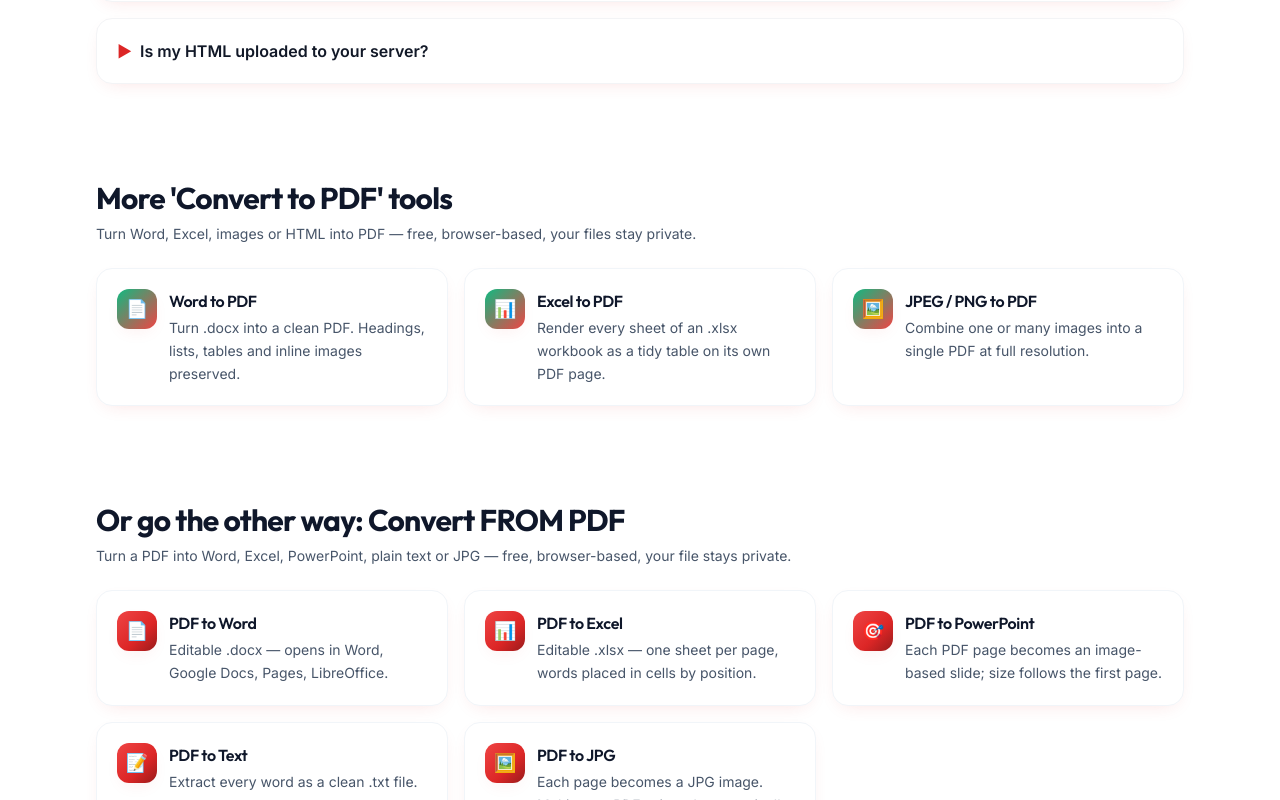
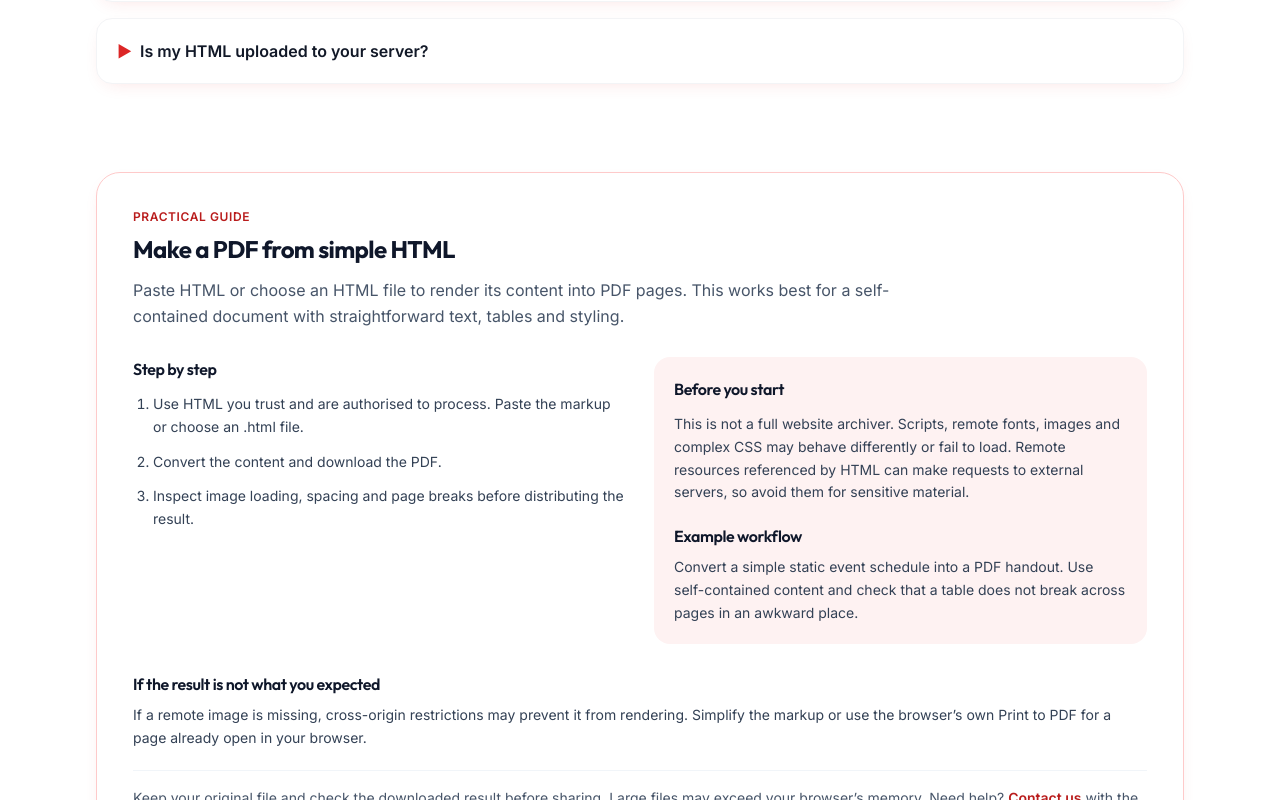
Before and after one commit to miamihomesdubai-a11y/getpdftool, a Next.js app: page /html-to-pdf in a window 1280 px wide. Shown: the part 1280-2080 px from the top of the page. Built offline with nearby package versions, Linux system fonts and the light colour scheme.

Commit message:
Improve components/ConvertToTools.tsx for accurate PDF tool guidance

```diff
--- a/components/ConvertToTools.tsx
+++ b/components/ConvertToTools.tsx
@@ -1,3 +1,4 @@
+import ToolGuide from "./ToolGuide";
 import Link from "next/link";
 
 export type ConvertCard = {
@@ -43,6 +44,8 @@ export default function ConvertToTools({
 }) {
   const items = CONVERT_TO_PDF_TOOLS.filter((t) => t.href !== excludeHref);
   return (
+    <>
+      {excludeHref && <ToolGuide tool={excludeHref} />}
     <section className="container-narrow py-12">
       <h2 className="text-center text-2xl font-bold text-ink-900 sm:text-left sm:text-3xl">
         {heading}
@@ -75,5 +78,6 @@ export default function ConvertToTools({
         ))}
       </div>
     </section>
+    </>
   );
 }
```
